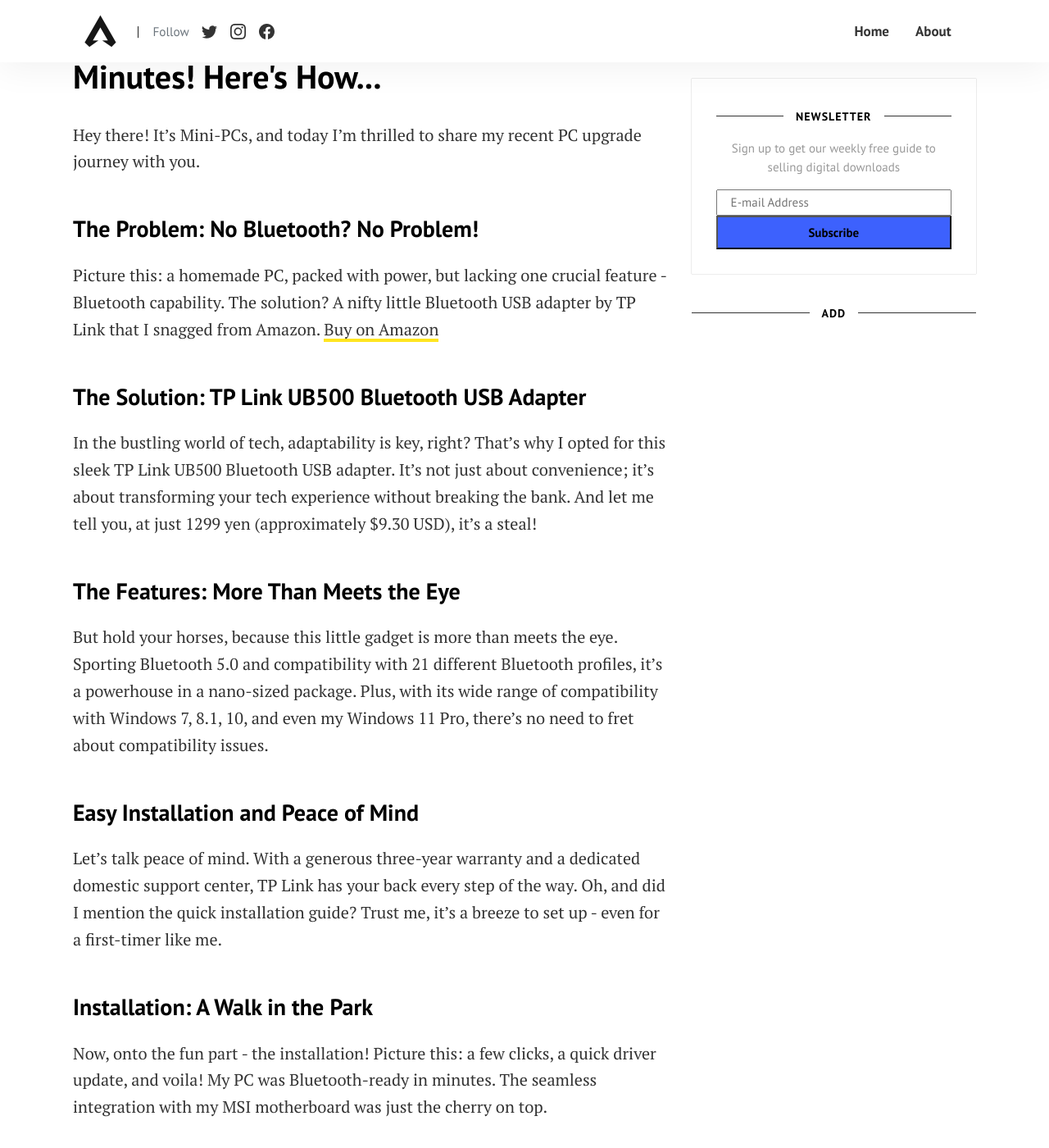
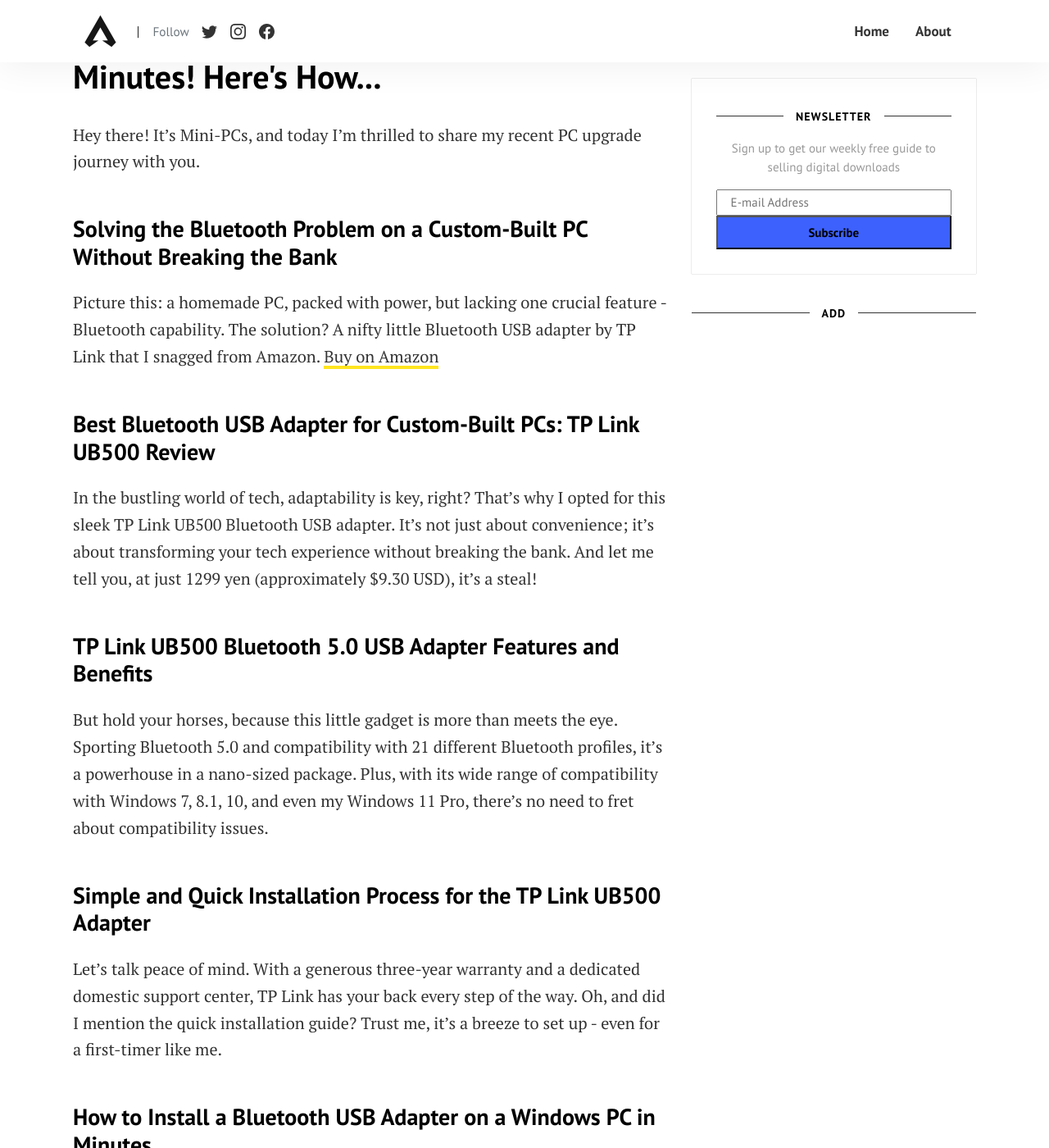
Before and after one commit to mini-pcs/mini-pcs.github.io, a Jekyll site: the page built from _posts/2024-01-28-TP-Link UB500.md, in a window 1280 px wide and 1400 px high, scrolled down 588 px. Shown: the whole window at 82% size. Built offline with Jekyll 4.4.1, drawn with Linux system fonts in a browser that asks for light colours; comment, search, counter and statistics services are not loaded; some of the changed text lies outside the part shown.

Commit message:
new posts

```diff
--- a/_posts/2024-01-28-TP-Link UB500.md
+++ b/_posts/2024-01-28-TP-Link UB500.md
@@ -9,31 +9,31 @@
 
 Hey there! It's Mini-PCs, and today I'm thrilled to share my recent PC upgrade journey with you.
 
-### The Problem: No Bluetooth? No Problem!
+### Solving the Bluetooth Problem on a Custom-Built PC Without Breaking the Bank
 
 Picture this: a homemade PC, packed with power, but lacking one crucial feature - Bluetooth capability. The solution? A nifty little Bluetooth USB adapter by TP Link that I snagged from Amazon. [Buy on Amazon](https://amzn.to/48WpQMQ)
 
-### The Solution: TP Link UB500 Bluetooth USB Adapter
+### Best Bluetooth USB Adapter for Custom-Built PCs: TP Link UB500 Review
 
 In the bustling world of tech, adaptability is key, right? That's why I opted for this sleek TP Link UB500 Bluetooth USB adapter. It's not just about convenience; it's about transforming your tech experience without breaking the bank. And let me tell you, at just 1299 yen (approximately $9.30 USD), it's a steal!
 
-### The Features: More Than Meets the Eye
+### TP Link UB500 Bluetooth 5.0 USB Adapter Features and Benefits
 
 But hold your horses, because this little gadget is more than meets the eye. Sporting Bluetooth 5.0 and compatibility with 21 different Bluetooth profiles, it's a powerhouse in a nano-sized package. Plus, with its wide range of compatibility with Windows 7, 8.1, 10, and even my Windows 11 Pro, there's no need to fret about compatibility issues.
 
-### Easy Installation and Peace of Mind
+### Simple and Quick Installation Process for the TP Link UB500 Adapter
 
 Let's talk peace of mind. With a generous three-year warranty and a dedicated domestic support center, TP Link has your back every step of the way. Oh, and did I mention the quick installation guide? Trust me, it's a breeze to set up - even for a first-timer like me.
 
-### Installation: A Walk in the Park
+### How to Install a Bluetooth USB Adapter on a Windows PC in Minutes
 
 Now, onto the fun part - the installation! Picture this: a few clicks, a quick driver update, and voila! My PC was Bluetooth-ready in minutes. The seamless integration with my MSI motherboard was just the cherry on top.
 
-### Enjoying the Benefits
+### What You Can Do with Bluetooth on Your PC: Unlock New Possibilities
 
 But here's the kicker: this isn't just about upgrading your PC; it's about unlocking a world of possibilities. From wireless headphones to gaming controllers, the sky's the limit. And with a simple flick of the switch, your PC becomes a Bluetooth powerhouse.
 
-### Conclusion: Elevate Your PC Experience Today!
+### Upgrade Your PC Bluetooth Capabilities: Is the TP Link UB500 Worth It?
 
 So, fellow tech enthusiasts, if you're ready to take your PC to the next level, look no further than the TP Link UB500 Bluetooth USB adapter. Trust me, it's a game-changer. Don't believe me? Just ask my headphones! [Buy on Amazon](https://amzn.to/48WpQMQ)
 
```
Also changed, not shown: _posts/2024-02-02-8Bitdo.md (+7 -7 lines), 2 other files.
